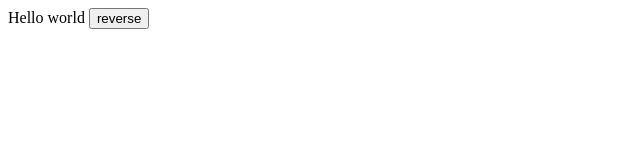
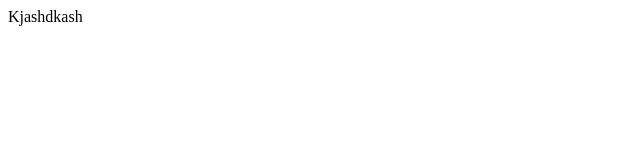
Before and after one commit to befriend1314/ssvue, a plain HTML site: page index.html in a window 1280 px wide. Shown: the whole page, without its empty margins (0-640 px from the left). Drawn offline with Linux system fonts and the light colour scheme.

Commit message:
第一个字母大写

```diff
--- a/index.html
+++ b/index.html
@@ -14,20 +14,21 @@
 </head>
 <body>
     <div id="app">
-        {{message}}
-        <button @click="rev" >reverse</button>
+        {{message | capitalize}}
     </div>
     <script>
         var vm = new Vue({
             el: '#app',
             data: {
-                message: 'Hello world'
+                message: 'kjashdkash'
             },
-            methods: {
-                rev() {
-                    this.message = this.message.split('').reverse().join('')
+            filters: {
+                capitalize(value) {
+                    if(!value) return '';
+                    vaule = value.toString();
+                    return value.charAt(0).toUpperCase() + value.slice(1)
                 }
-            },
+            }
         })
     </script>
 </body>
```
